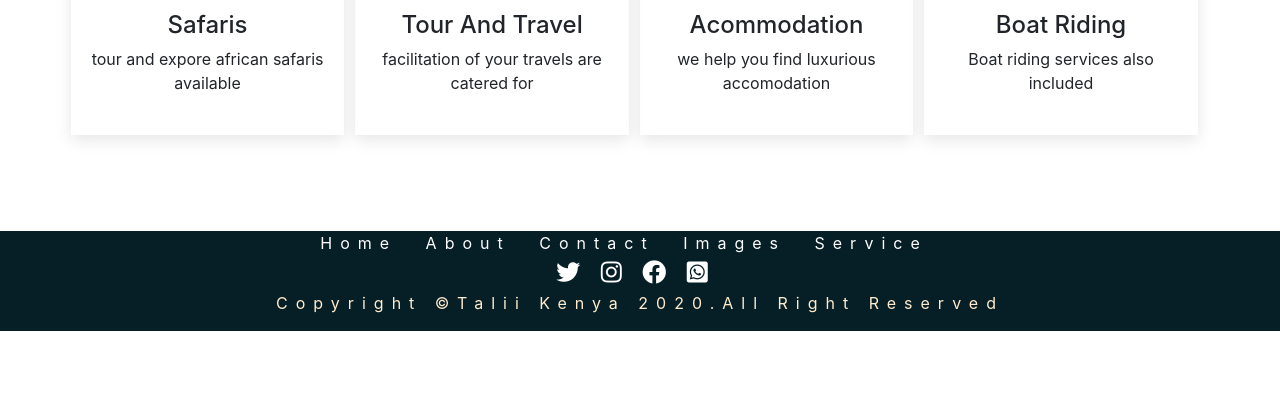
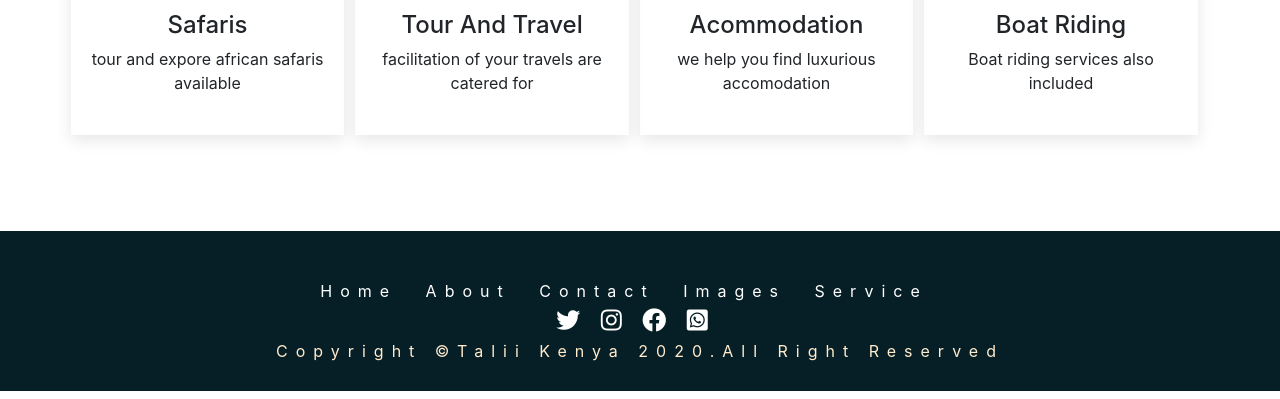
Before and after one commit to Yitzhak-Njenga/Utalii, a plain HTML site: page services.html in a window 1280 px wide. Shown: the part 509-908 px from the top of the page. Before the commit the page ends 860 px from the top, so only its background shows below. Drawn offline with Linux system fonts and the light colour scheme; a script that the page names is missing; a web font is replaced by a local one.

Commit message:
padding added on footer

```diff
--- a/styles.css
+++ b/styles.css
@@ -260,6 +260,7 @@ Services
  text-align: center;
  padding-left: 2rem;
  padding-right: 2rem;
+ height: 10rem;
 }
 .footer-links,.footer-icons{
  display: flex;
@@ -275,6 +276,7 @@ Services
  letter-spacing: var(--letterSpacing);
  transition: all 3s ease-in-out;
  font-size: 16px;
+ padding-top: 3rem;
 }
 .footer-link:hover{
  color: blue;
```
